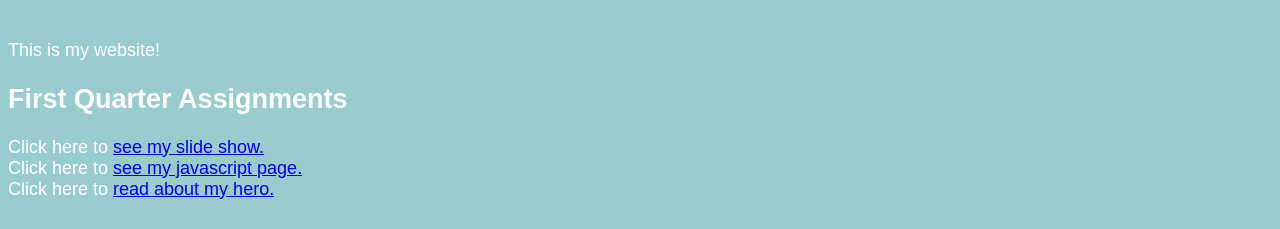
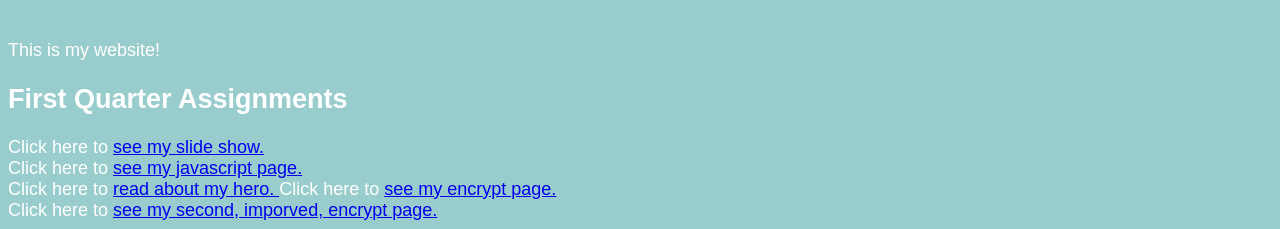
Before and after one commit to p2stomp22/website, a plain HTML site: page index.html in a window 1280 px wide. Shown: the part 676-905 px from the top of the page. Before the commit the page ends 884 px from the top, so only its background shows below. Drawn offline with Linux system fonts and the light colour scheme.

Commit message:
Update index.html

```diff
--- a/index.html
+++ b/index.html
@@ -21,6 +21,8 @@ This is my website!
 Click here to <a href="slideShow.html"> see my slide show. </a> </br>
 Click here to <a href="javaScript.html"> see my javascript page. </a> </br>
 Click here to <a href="hero.html"> read about my hero. </a>
+Click here to <a href="encrypt.html"> see my encrypt page. </a> </br>
+Click here to <a href="encrypt2.html"> see my second, imporved, encrypt page. </a> </br>
 
 </font>
 
```
